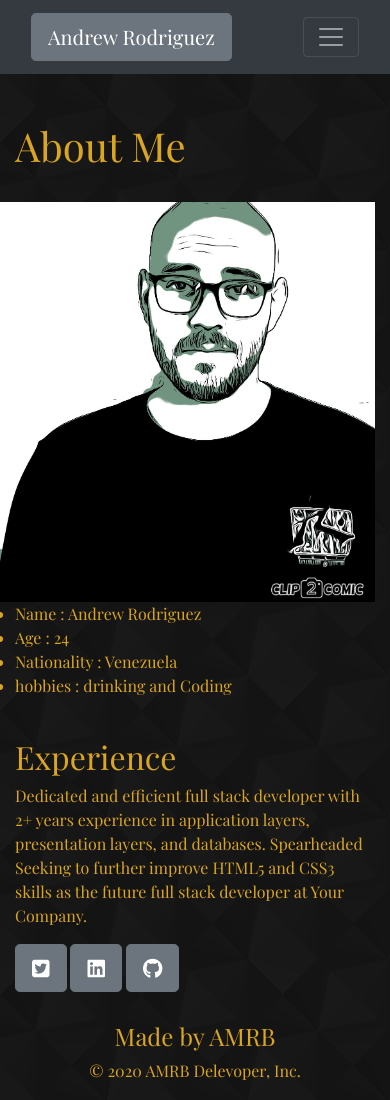
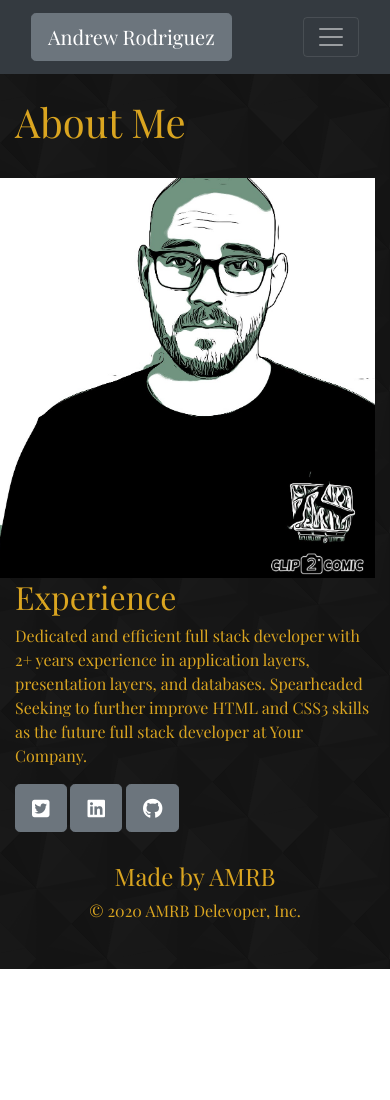
Before and after one commit to andrewrb22/AMRB-Portfolio, a plain HTML site: page index.html in a window 390 px wide. After the commit the page ends 969 px from the top, so only its background shows below. Drawn offline with nearby package versions, Linux system fonts and the light colour scheme; files whose address does not match are found by name; a web font is replaced by a local one.

Commit message:
fixed the mobile view

```diff
--- a/assets/css/contact.css
+++ b/assets/css/contact.css
@@ -5,16 +5,14 @@ body{
     }
  .container{
      color: goldenrod;
+     font-family: 'Playfair Display', serif;
  }
 .row{
     background: transparent;
 }
 h1{
-    text-underline-offset: green,auto;
-    color: gold;
-}
-.container{
-    font-family: 'Playfair Display', serif;
+    text-underline-offset:auto;
+    color: goldenrod;
 }
 
 footer {
--- a/index.html
+++ b/index.html
@@ -27,33 +27,24 @@
                 <div class="navbar-nav">
                     <a class="nav-link active" href="portfolio.html"><button type="button"
                             class="btn btn-secondary btn-sm">Portfolio</button></a>
-                    <a class="nav-link active" href="contact.html"><button  type="button"
+                    <a class="nav-link active" href="contact.html"><button type="button"
                             class="btn btn-secondary btn-sm">Contact</button></a>
 
                 </div>
             </div>
         </div>
     </nav>
-    <div class="container mt-5">
+    <div class="container mt-4">
         <div class="row">
             <div class="col-md-9">
                 <h1>About Me</h1>
                 <br>
                 <img src="../Responsive-Portfolio/assets/images/profile 3.jpg" alt="profile" width="400" height="400"
-               style="float: right;" style="border:5px solid black" >
-                <p>
-               <ul> <li>Name : Andrew Rodriguez</li>
-               <li> Age : 24</li>
-               <li> Nationality : Venezuela</li>
-               <li> hobbies : drinking and Coding
-
-               </li> </ul> </p>
-<br>
-<h2> Experience</h2>
-<p>
-
-                    Dedicated and efficient full stack developer with 2+ years experience in application layers,
-                    presentation layers, and databases. Spearheaded Seeking to further improve HTML5 and CSS3 skills as
+                    style="float: right;" style="border:5px solid black">
+                <br>
+                <h2> Experience</h2>
+                <p> Dedicated and efficient full stack developer with 2+ years experience in application layers,
+                    presentation layers, and databases. Spearheaded Seeking to further improve HTML and CSS3 skills as
                     the future
                     full stack developer at Your Company.
                 </p>
```
Also changed, not shown: contact.html (+1 -1 lines), portfolio.html (+1 -1 lines), assets/images/beanstalk-dark/beanstalk-dark.png (deleted), assets/images/beanstalk-dark/readme.txt (deleted), assets/images/dark-paths/dark-paths.png (deleted), assets/images/dark-paths/readme.txt (deleted), assets/images/escheresque_ste.png (deleted), assets/images/oriental-tiles/oriental-tiles.png (deleted), assets/images/oriental-tiles/readme.txt (deleted), assets/images/txture/readme.txt (deleted), assets/images/txture/txture.png (deleted), assets/images/txture/txture_@2X.png (deleted), assets/images/vintage-wallpaper/readme.txt (deleted), assets/images/vintage-wallpaper/vintage-wallpaper.png (deleted), 2 other files.
